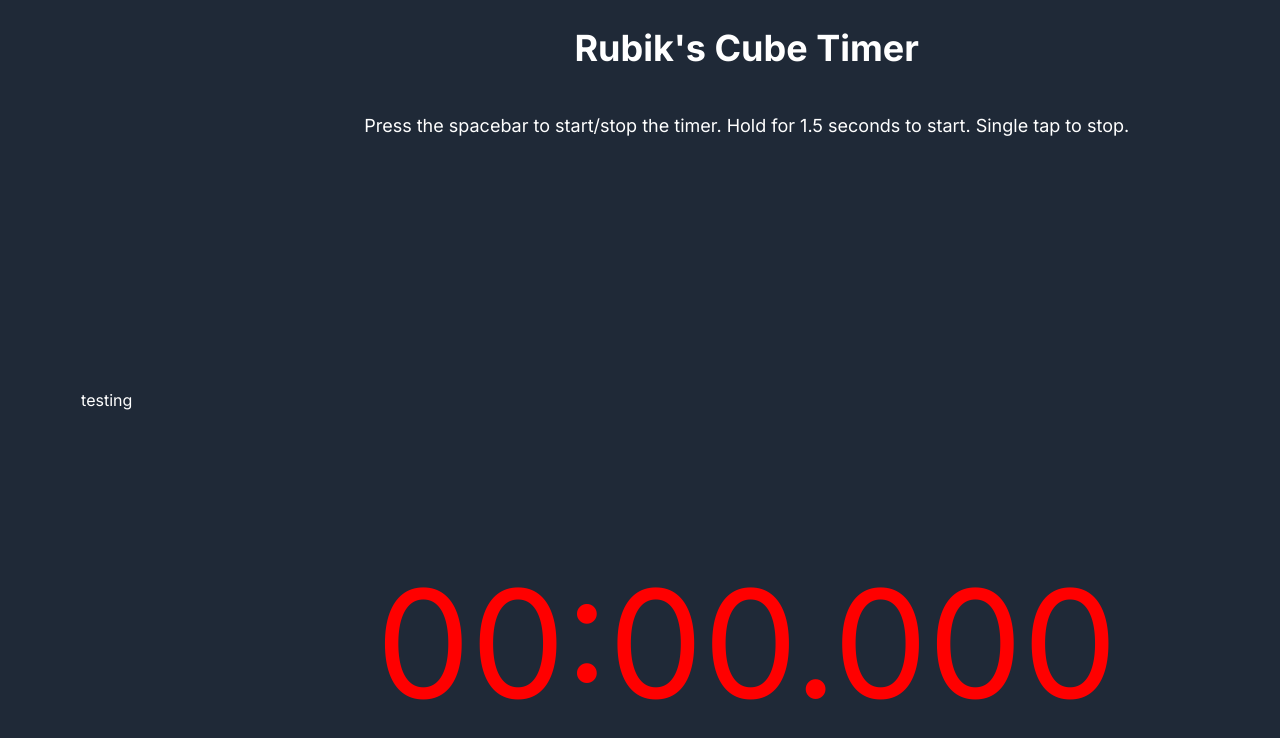
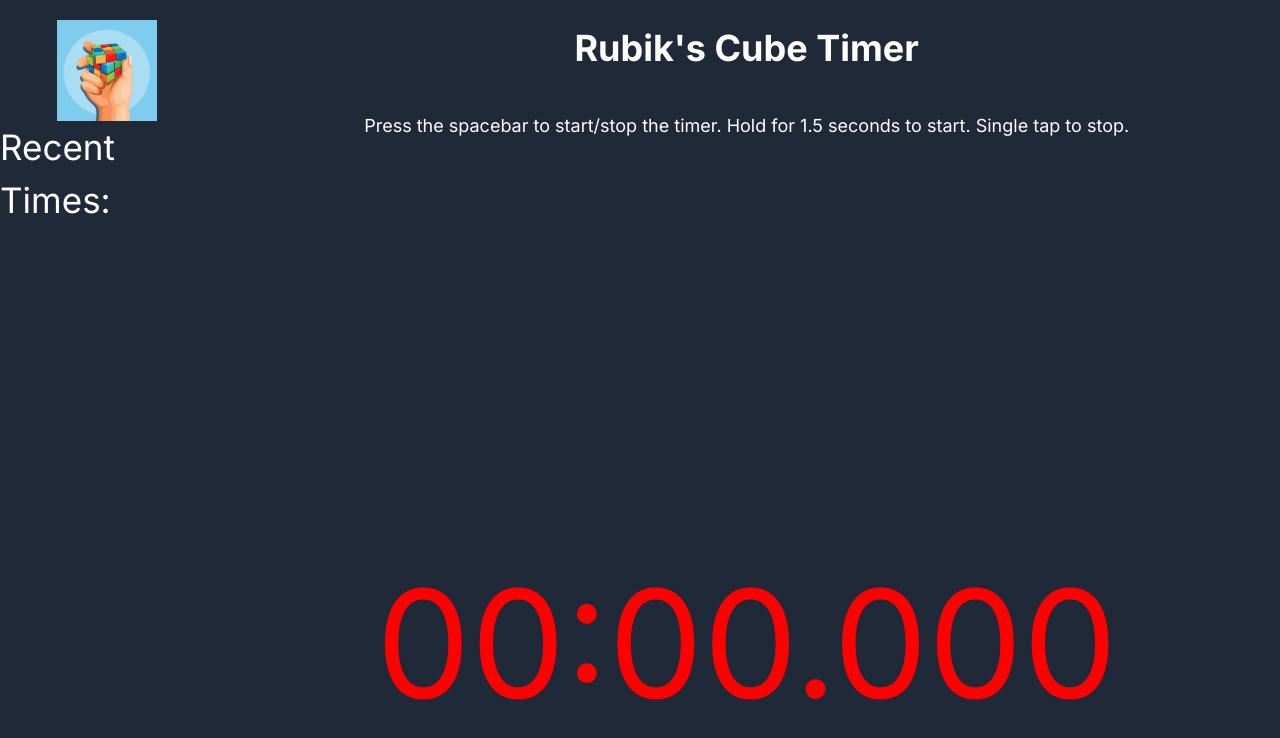
Before and after one commit to deep-patel21/Cube-Timer-App, a Next.js app in the folder cubetimer/: page / in a window 1280 px wide. Shown: the top 738 px of the page. Built offline with nearby package versions, Linux system fonts and the light colour scheme.

Commit message:
Added website logo, minor refinements to timer log display

```diff
--- a/cubetimer/src/components/Hero.tsx
+++ b/cubetimer/src/components/Hero.tsx
@@ -1,14 +1,24 @@
 'use client';
-import React from 'react';
+import React, { useState } from 'react';
 import Timer from './Timer';
 import ChartComponent from './ChartComponent';
 import TimerLog from './TimerLog';
 
 const Hero = () => {
+  const [recentTimers, setRecentTimers] = useState<number[]>([]);
+
+  const handleTimerRecord = (time: number) => {
+    // Update the recent timers list with the new recorded time
+    setRecentTimers((prevTimers) => {
+      const newTimers = [time, ...prevTimers.slice(0, 9)]; // Keep the latest 10 timers
+      return newTimers;
+    });
+  };
+
   return (
     <div className='flex flex-row w-screen h-screen'>
       <div className='w-1/5'>
-          <TimerLog />
+        <TimerLog recentTimes={recentTimers} />
       </div>
       <div className="flex flex-col items-center justify-center h-screen w-screen bg-gray-800 text-white">
         <div className="text-4xl font-bold mb-4 p-7">Rubik's Cube Timer</div>
@@ -16,7 +26,7 @@ const Hero = () => {
           Press the spacebar to start/stop the timer. Hold for 1.5 seconds to start. Single tap to stop.
         </div>
         <ChartComponent />
-          <Timer />
+        <Timer onTimerRecord={handleTimerRecord} />
       </div>
     </div>
   );
--- a/cubetimer/src/components/Timer.tsx
+++ b/cubetimer/src/components/Timer.tsx
@@ -3,7 +3,11 @@
 import React, { useState, useEffect } from 'react';
 import ChartComponent from './ChartComponent';
 
-const Timer = () => {
+interface TimerProps {
+  onTimerRecord: (time: number) => void;
+}
+
+const Timer: React.FC<TimerProps> = ({ onTimerRecord }) => {
   const [time, setTime] = useState(0);
   const [isActive, setIsActive] = useState(false);
   const [isStopped, setIsStopped] = useState(false);
@@ -26,6 +30,7 @@ const Timer = () => {
       if (time >= 0) {
         const timeOutput = time / 1000;
         console.log(`Time recorded: ${timeOutput.toFixed(2)} seconds`);
+        onTimerRecord(timeOutput);
       }
     }
   };
--- a/cubetimer/src/components/TimerLog.tsx
+++ b/cubetimer/src/components/TimerLog.tsx
@@ -1,10 +1,34 @@
 'use client';
-import React from 'react';
+import React, { useState, useEffect } from 'react';
+import Image from 'next/image';
 
-const TimerLog = () => {
+interface TimerLogProps {
+  recentTimes: number[];
+}
+
+const TimerLog: React.FC<TimerLogProps> = ({ recentTimes }) => {
+  const [timers, setTimers] = useState<number[]>([]);
+
+  useEffect(() => {
+    setTimers(recentTimes);
+  }, [recentTimes]);
+
   return (
-    <div className="flex flex-col items-center justify-center h-screen bg-gray-800 text-white">
-        testing
+    <div className="flex flex-col items-center h-screen bg-gray-800 text-white text-[35px]">
+      <div className='mt-5'>
+        <Image
+            src="/Media/logo.jpg"
+            alt="Logo"
+            width={100}
+            height={100}
+          />
+      </div>
+      <h2>Recent Times:</h2>
+      <ul>
+        {timers.map((timer: number, index: React.Key | null | undefined) => (
+          <li key={index}>{timer.toFixed(2)}</li>
+        ))}
+      </ul>
     </div>
   );
 };
```
Also changed, not shown: cubetimer/public/Media/logo.jpg (added). Lines whose indentation alone changed are shown as unchanged.
